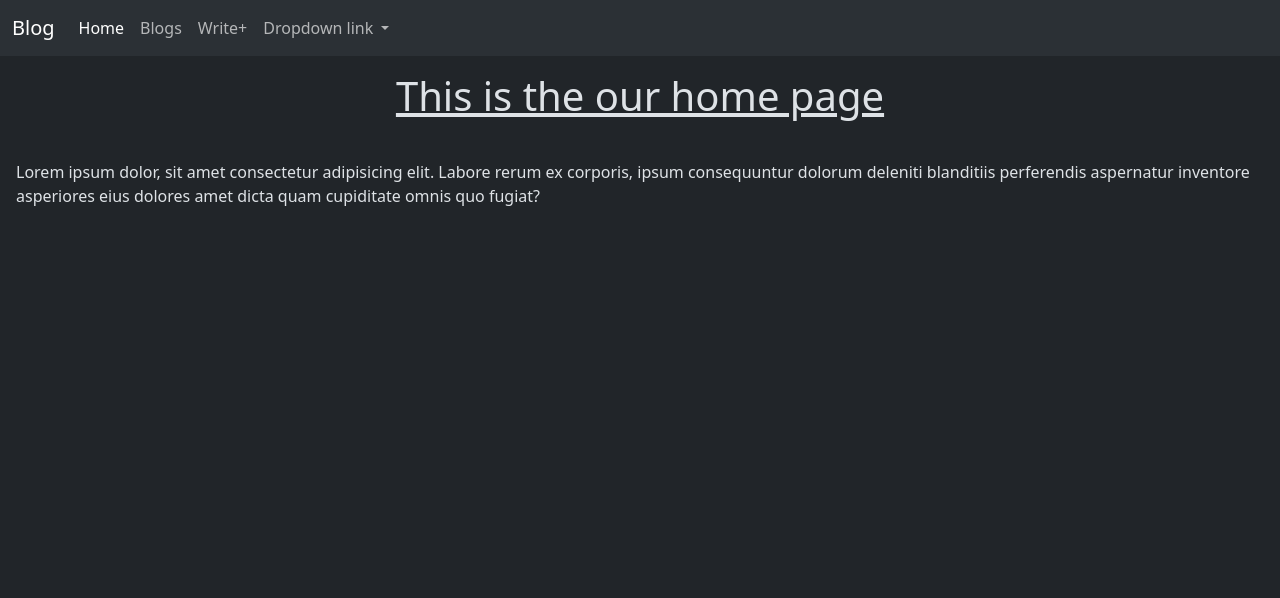
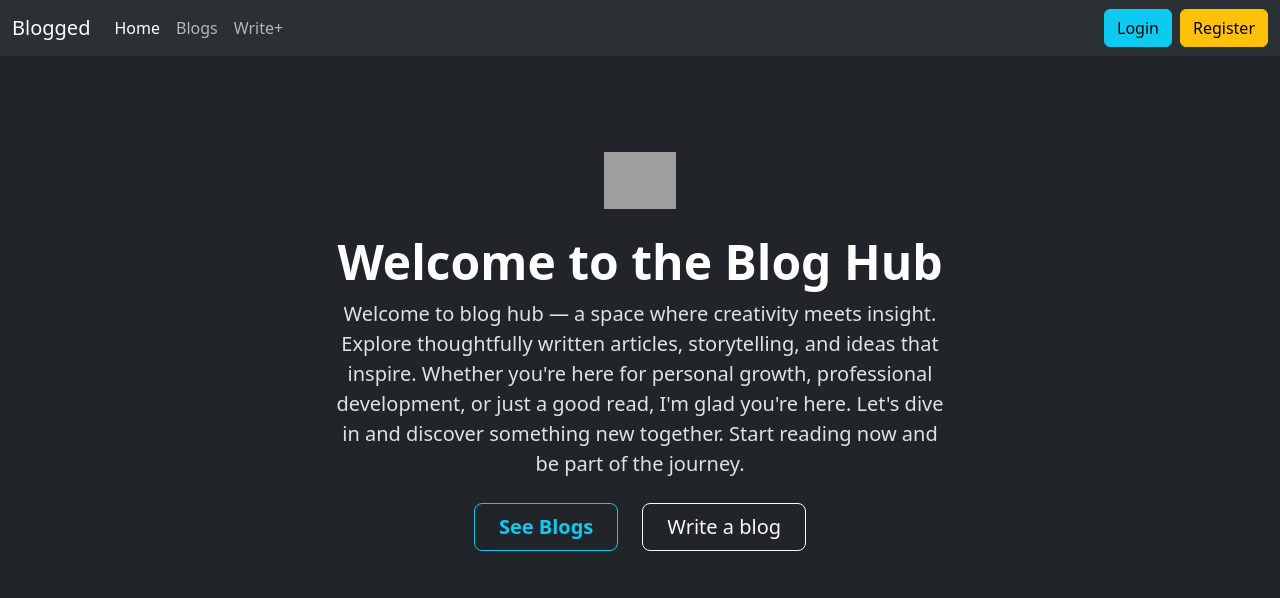
Before and after one commit to Ashmit-1/blog_app, a Django app: page / in a window 1280 px wide. Shown: the top 598 px of the page. Run offline with Django 5.2, Linux system fonts and the light colour scheme; grey boxes are pictures that could not be loaded.

Commit message:
make changes in the home page and base layout

```diff
--- a/blog/templates/base.html
+++ b/blog/templates/base.html
@@ -15,14 +15,17 @@
 
 
     <link href="https://cdn.jsdelivr.net/npm/bootstrap@5.3.8/dist/css/bootstrap.min.css" rel="stylesheet" integrity="sha384-sRIl4kxILFvY47J16cr9ZwB07vP4J8+LH7qKQnuqkuIAvNWLzeN8tE5YBujZqJLB" crossorigin="anonymous">
+
+    <script src="https://cdn.jsdelivr.net/npm/bootstrap@5.3.8/dist/js/bootstrap.bundle.min.js" integrity="sha384-FKyoEForCGlyvwx9Hj09JcYn3nv7wiPVlz7YYwJrWVcXK/BmnVDxM+D2scQbITxI" crossorigin="anonymous"></script>
+
     {% block styling %}{% endblock %}
 
 </head>
 <body data-bs-theme="dark">
 
-    <nav class="navbar navbar-expand-lg bg-body-tertiary " >
+    <nav class="navbar sticky-top navbar-expand-lg bg-body-tertiary " >
         <div class="container-fluid">
-            <a class="navbar-brand" href="{% url "home" %}">Blog</a>
+            <a class="navbar-brand" href="{% url "home" %}">Blogged</a>
             <button class="navbar-toggler" type="button" data-bs-toggle="collapse" data-bs-target="#navbarNavDropdown" aria-controls="navbarNavDropdown" aria-expanded="false" aria-label="Toggle navigation">
             <span class="navbar-toggler-icon"></span>
             </button>
@@ -37,7 +40,7 @@
                 <li class="nav-item">
                 <a class="nav-link" href="{% url "create_post" %}">Write+</a>
                 </li>
-                <li class="nav-item dropdown">
+                {% comment %} <li class="nav-item dropdown">
                 <a class="nav-link dropdown-toggle" href="#" role="button" data-bs-toggle="dropdown" aria-expanded="false">
                     Dropdown link
                 </a>
@@ -46,14 +49,23 @@
                     <li><a class="dropdown-item" href="#">Another action</a></li>
                     <li><a class="dropdown-item" href="#">Something else here</a></li>
                 </ul>
-                </li>
+                </li> {% endcomment %}
             </ul>
             </div>
+            {% if user.is_authenticated %}
+            <form class="d-flex" role="search" method="post" action = {% url "logout" %}>
+                {% csrf_token %}
+                <button class="btn btn-outline-danger" type="submit">Logout</button>
+            </form>
+            {% else %}
+                <a class="btn btn-info" href="{% url "login" %}">Login</a>
+                <a class="btn btn-warning ms-2" href="{% url "register" %}">Register</a>
+            {% endif %}
         </div>
     </nav>
 
     {% block content %}{% endblock %}
 
-    <script src="https://cdn.jsdelivr.net/npm/bootstrap@5.3.8/dist/js/bootstrap.bundle.min.js" integrity="sha384-FKyoEForCGlyvwx9Hj09JcYn3nv7wiPVlz7YYwJrWVcXK/BmnVDxM+D2scQbITxI" crossorigin="anonymous"></script>
+
 </body>
 </html>
--- a/blog/templates/home.html
+++ b/blog/templates/home.html
@@ -1,6 +1,25 @@
 {% extends "base.html" %}
+{% load static %}
 {% block title %}Home{% endblock %}
 {% block content %}
-<h1 class="p-3 text-center"><u>This is the our home page</u></h1>
-<p class="p-3">Lorem ipsum dolor, sit amet consectetur adipisicing elit. Labore rerum ex corporis, ipsum consequuntur dolorum deleniti blanditiis perferendis aspernatur inventore asperiores eius dolores amet dicta quam cupiditate omnis quo fugiat?</p>
+
+<div class="px-4 py-5 my-5 text-center " >
+     <img class="d-block mx-auto mb-4" src="{% static "icons.png" %}" alt="" width="72" height="57">
+     <h1 class="display-5 fw-bold text-body-emphasis ">Welcome to the Blog Hub</h1>
+     <div class="col-lg-6 mx-auto">
+        <p class="lead mb-4  ">Welcome to blog hub — a space where creativity meets insight. Explore thoughtfully written articles, storytelling, and ideas that inspire. Whether you're here for personal growth, professional development, or just a good read, I'm glad you're here. Let's dive in and discover something new together. Start reading now and be part of the journey.</p>
+        <div class="d-grid gap-2 d-sm-flex justify-content-sm-center">
+
+            <a class="nav-link" href="{% url "blog" %}">
+                <button type="button" class="btn btn-outline-info btn-lg px-4 me-sm-3 fw-bold">See Blogs</button>
+            </a>
+            <a class="nav-link" href="{% url "create_post" %}">
+                <button type="button" class="btn btn-outline-light btn-lg px-4">Write a blog</button>
+            </a>
+        </div>
+    </div>
+</div>
+
+
+
 {% endblock %}
```
Also changed, not shown: blog/templates/registration/logged_out.html (added).
